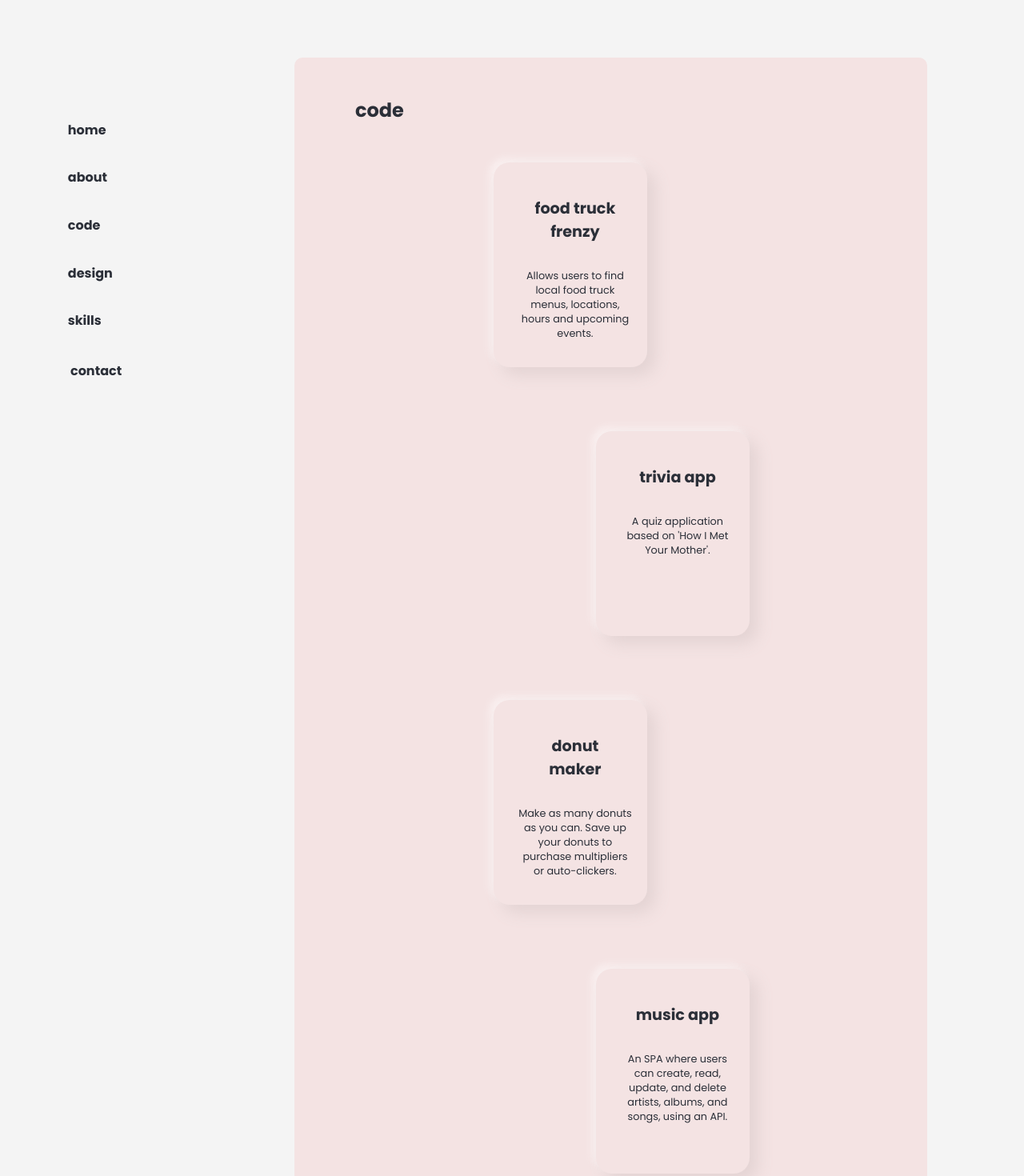
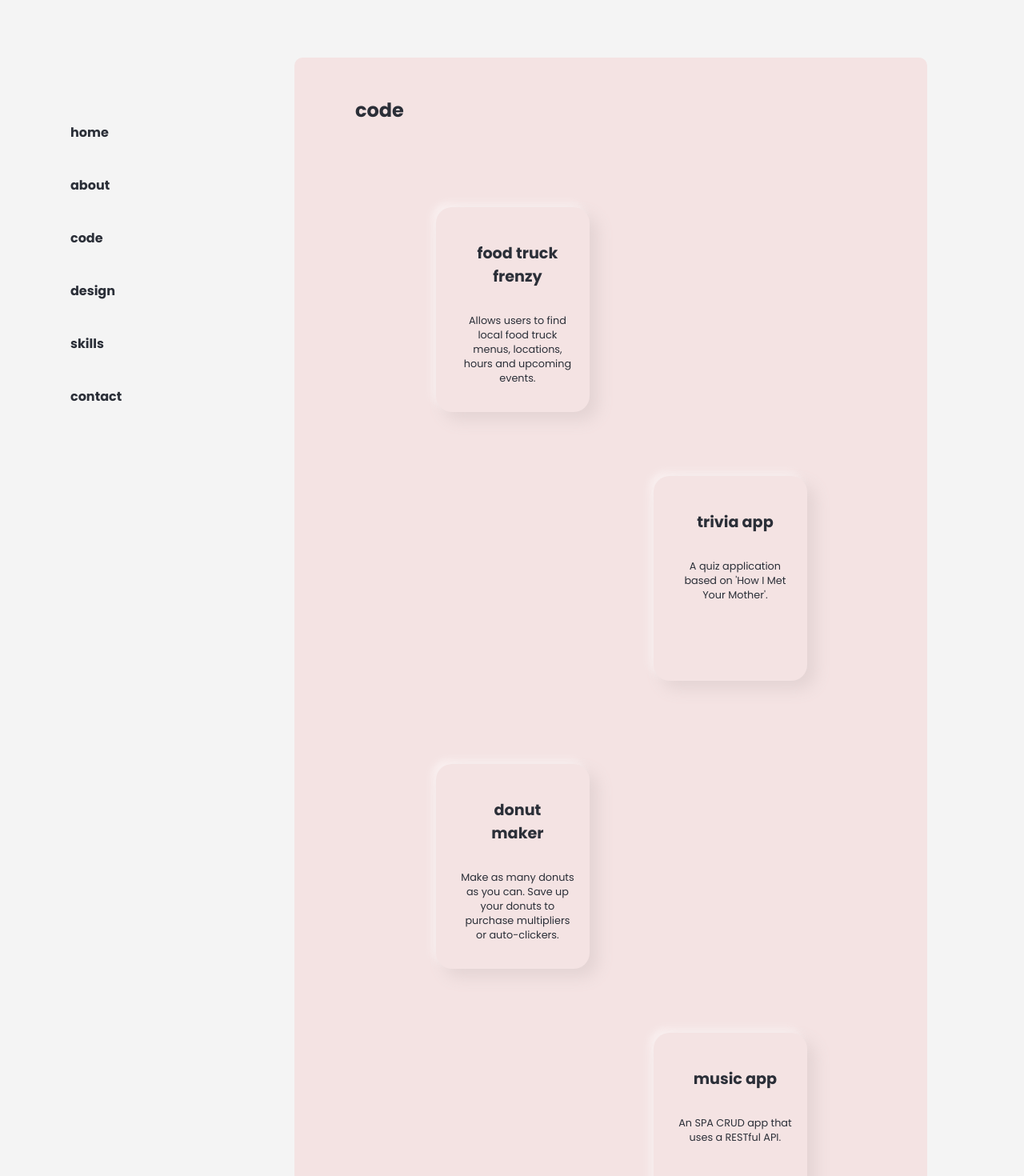
Before and after one commit to thornsberrysara/thornsberrysara.github.io, a React (Create React App) app in the folder portfolio/: page /code in a window 1280 px wide. Shown: the top 1470 px of the page at 80% size. Built offline with nearby package versions, Linux system fonts and the light colour scheme.

Commit message:
styling and adding contact page

```diff
--- a/portfolio/src/App.css
+++ b/portfolio/src/App.css
@@ -88,8 +88,8 @@ h4 {
 .buttons {
   display: flex;
   justify-content: center;
-  margin-top: 0;
 }
+
 
 @media screen and (min-width: 940px) {
   body {
@@ -120,4 +120,13 @@ h4 {
     width: 80%;
     margin-bottom: 30vh;
   }
+
+  .on,
+  .off {
+    margin-top: 0;
+  }
+
+  .skills-list {
+    margin-top: 1em;
+  }
 }
--- a/portfolio/src/App.js
+++ b/portfolio/src/App.js
@@ -12,6 +12,7 @@ import Code from './pages/Code';
 import Design from './pages/Design';
 import SkillsCode from './pages/SkillsCode';
 import SkillsDesign from './pages/SkillsDesign';
+import Contact from './pages/Contact';
 
 function App() {
   return (
@@ -25,6 +26,7 @@ function App() {
           <Route exact path="/design" component={Design} />
           <Route exact path="/skills/code" component={SkillsCode} />
           <Route exact path="/skills/design" component={SkillsDesign} />
+          <Route exact path="/contact" component={Contact} />
           <Route exact path="/" component={Home} />
         </Switch>
      </div>
--- a/portfolio/src/components/Card.css
+++ b/portfolio/src/components/Card.css
@@ -1,15 +1,16 @@
 .card-container {
     display: grid;
     grid-template-columns: 1fr 1fr;
-    padding: 3em;
-    width: 50vh;
+    width: 60vh;
     margin: auto;
+    margin-bottom: 5em;
+    margin-top: 5em;
 }
 
 .card-container:nth-child(odd) {
     display: flex;
     flex-direction: row-reverse;
-    padding: 2em;
+    padding: 0em;
 }
 
 .card {
@@ -34,9 +35,21 @@ p {
     padding: 1em;
 }
 
+.tools {
+    display: none;
+    width: 10em;
+    color: #FF6B81;
+    list-style: none;
+}
+
+
+
+@media screen and (min-width: 940px) {
     .card:hover {
         box-shadow: 0px 0px 0px #e3d3d3, 0px 0px 0px #faf1f1;
         box-shadow: inset 10px 10px 20px #e3d3d3, -5px -5px 10px #faf1f1;
+        width: 12em;
+    height: 16em;
     }
 
     .card:hover + .tools {
@@ -44,14 +57,8 @@ p {
         color: #FF6B81;
     }
 
-.tools {
-    display: none;
-    width: auto;
-    color: #FF6B81;
-    list-style: none;
-}
-
     .tools-list {
         color: #FF6B81;
-    margin-top: -.3em;
+        margin-top: -1em;
     }
+}
--- a/portfolio/src/components/Nav/Nav.css
+++ b/portfolio/src/components/Nav/Nav.css
@@ -51,7 +51,7 @@ nav {
         display: none;
     }
 
-    li {
+    .nav-link {
         padding: .5em;
     }
 
--- a/portfolio/src/components/Nav/Nav.js
+++ b/portfolio/src/components/Nav/Nav.js
@@ -24,7 +24,7 @@ export default class App extends Component {
                     <Link to="/code"><li className="nav-link">code</li></Link>
                     <Link to="/design"><li className="nav-link">design</li></Link>
                     <Link to="/skills/code"><li className="nav-link">skills</li></Link>
-                        <li href="#">contact</li>
+                    <Link to="/contact"><li className="nav-link">contact</li></Link>
                     </ul>
               </nav>
           </>
--- a/portfolio/src/pages/Code.js
+++ b/portfolio/src/pages/Code.js
@@ -12,8 +12,6 @@ const Code = () => {
           "java",
           "spring",
           "mvc",
-          "thymeleaf",
-          "agile (scrum)",
           "html",
           "css"
         ]}
@@ -30,7 +28,7 @@ const Code = () => {
       />
       <Card
         title="music app"
-        description="An SPA where users can create, read, update, and delete artists, albums, and songs, using an API."
+        description="An SPA CRUD app that uses a RESTful API."
         tools={[
           "java",
           "javascript",
@@ -38,8 +36,7 @@ const Code = () => {
           "spring",
           "mvc",
           "html",
-          "css",
-          "agile (scrum)"
+          "css"
         ]}
       />
       <Card
--- /dev/null
+++ b/portfolio/src/pages/Contact.css
@@ -0,0 +1,18 @@
+.contact-links {
+    list-style: none;
+    display: flex;
+    flex-direction: column;
+    margin-bottom: 20em;
+}
+
+.contact-links li {
+    font-size: 2.5em;
+    text-align: center;
+}
+
+@media screen and (min-width: 940px) {
+    .contact-links {
+        display: flex;
+    flex-direction: row;
+    }
+}
--- /dev/null
+++ b/portfolio/src/pages/Contact.js
@@ -0,0 +1,19 @@
+import React from 'react';
+import './Contact.css';
+
+const Contact = () => {
+    return (
+        <>
+        <h3>contact</h3>
+        <ul className="contact-links">
+            <li><i class="fab fa-github"></i></li>
+            <li><i class="fab fa-behance-square"></i></li>
+            <li><i class="fab fa-linkedin"></i></li>
+            <li><i class="far fa-envelope"></i></li>
+            <li><i class="far fa-file"></i></li>
+        </ul>
+    </>
+    );
+}
+
+export default Contact;
```
Lines whose indentation alone changed are shown as unchanged.
